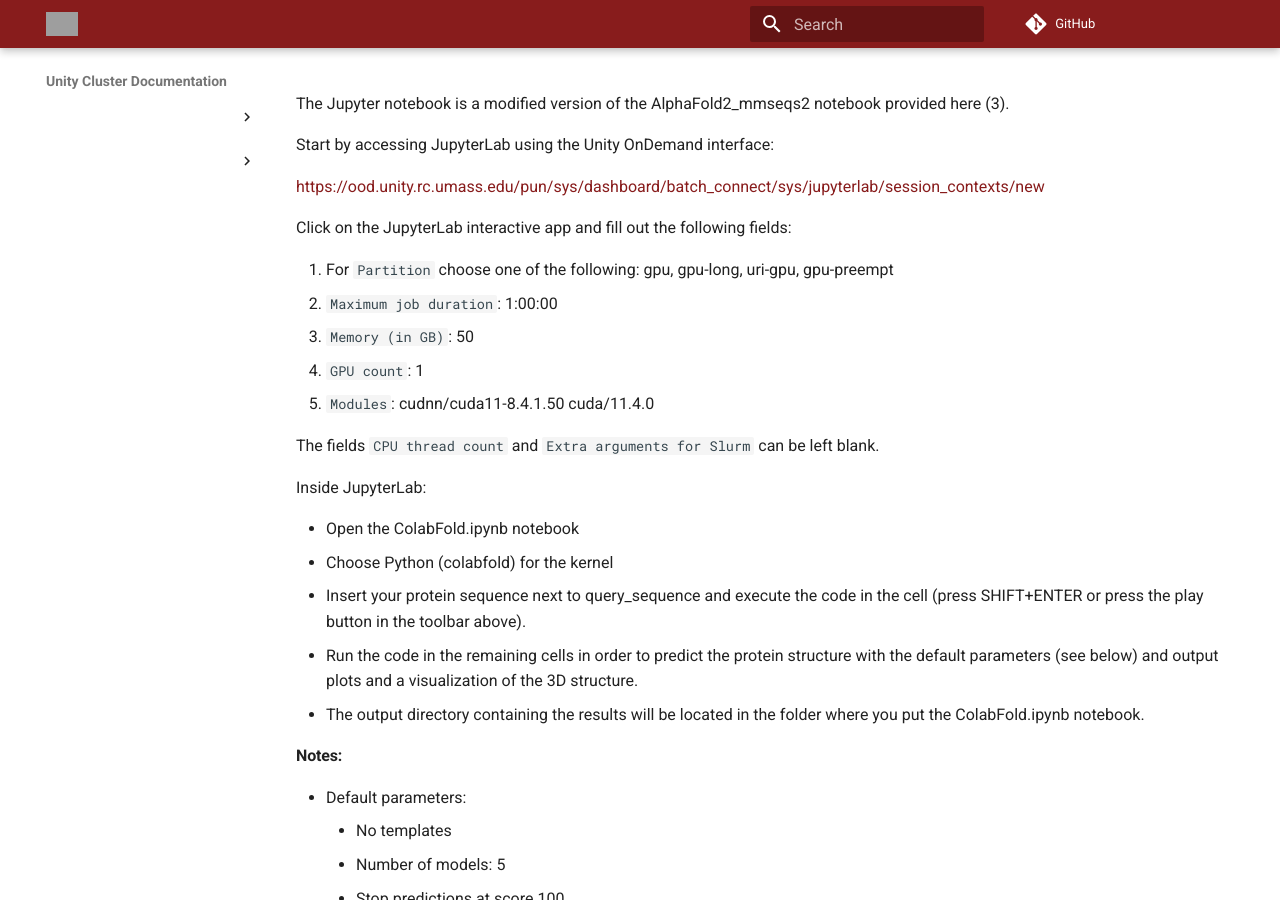
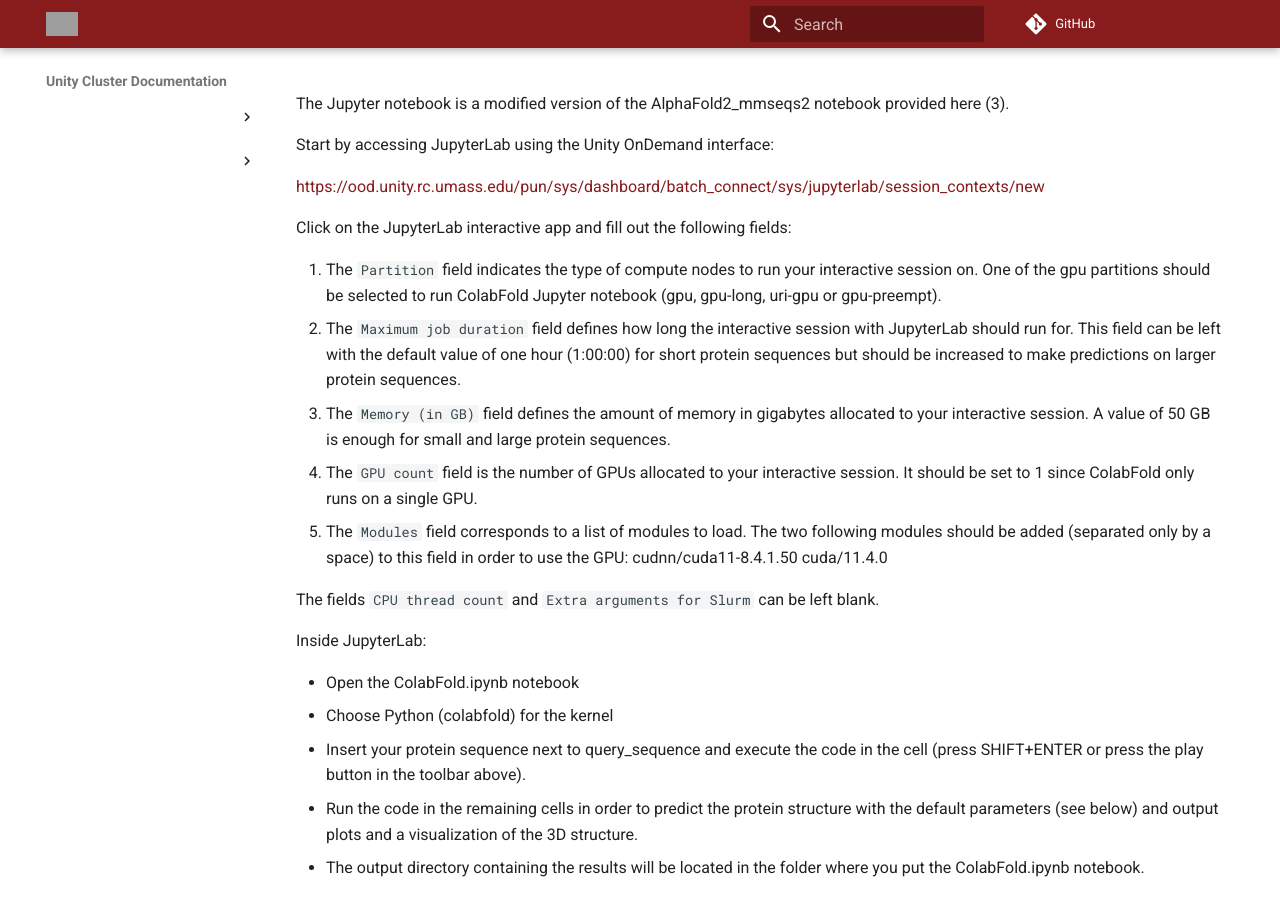
Before and after one commit to UMass-RC/unity-docs, an MkDocs documentation site: the page built from docs/Software & Tools/ColabFold.md, in a window 1280 px wide and 900 px high, scrolled down 411 px. Built offline with MkDocs 1.6.1 and Material for MkDocs 9.7.7, drawn with Linux system fonts in a browser that asks for light colours; comment, search, counter and statistics services are not loaded; grey boxes are pictures that could not be loaded.

Commit message:
Update ColabFold.md

```diff
--- a/docs/Software & Tools/ColabFold.md
+++ b/docs/Software & Tools/ColabFold.md
@@ -13,11 +13,11 @@ Start by accessing JupyterLab using the Unity OnDemand interface:
 
 Click on the JupyterLab interactive app and fill out the following fields:
 
-1. For `Partition` choose one of the following: gpu, gpu-long, uri-gpu, gpu-preempt
-2. `Maximum job duration`: 1:00:00
-3. `Memory (in GB)`: 50
-4. `GPU count`: 1
-5. `Modules`: cudnn/cuda11-8.4.1.50 cuda/11.4.0
+1. The `Partition` field indicates the type of compute nodes to run your interactive session on. One of the gpu partitions should be selected to run ColabFold Jupyter notebook (gpu, gpu-long, uri-gpu or gpu-preempt).
+2. The `Maximum job duration` field defines how long the interactive session with JupyterLab should run for. This field can be left with the default value of one hour (1:00:00) for short protein sequences but should be increased to make predictions on larger protein sequences.
+3. The `Memory (in GB)` field defines the amount of memory in gigabytes allocated to your interactive session. A value of 50 GB is enough for small and large protein sequences.
+4. The `GPU count` field is the number of GPUs allocated to your interactive session. It should be set to 1 since ColabFold only runs on a single GPU.
+5. The `Modules` field corresponds to a list of modules to load. The two following modules should be added (separated only by a space) to this field in order to use the GPU: cudnn/cuda11-8.4.1.50 cuda/11.4.0
 
 The fields `CPU thread count` and `Extra arguments for Slurm` can be left blank.
 
```
